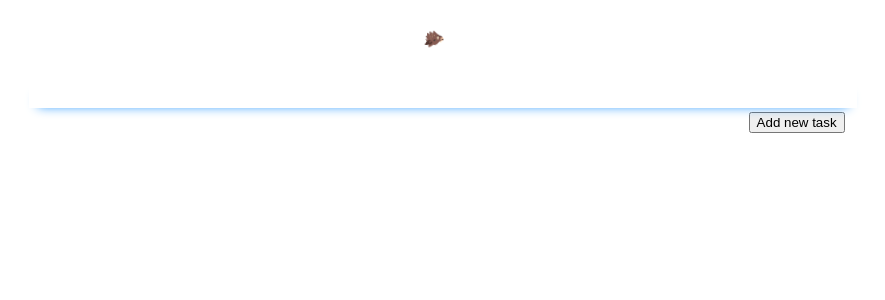
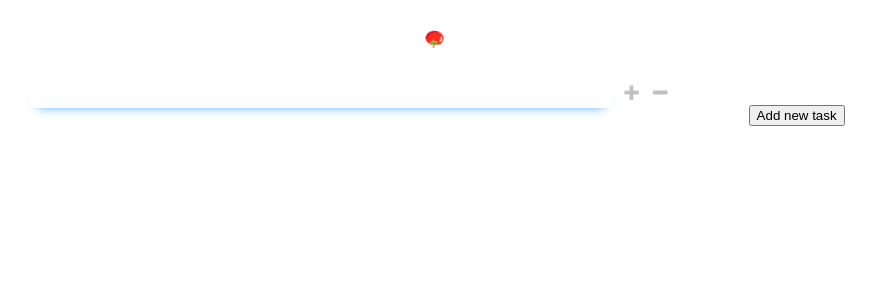
Before and after one commit to MichalWi/fun-with-react, a React (Create React App) app in the folder forlist/: page / in a window 1280 px wide. Both pictures are taken after a click on the button "Add new task". Shown: the top 300 px of the page, without its empty margins (205-1090 px from the left). Built offline with nearby package versions, Linux system fonts and the light colour scheme.

Commit message:
add pomodoros

```diff
--- a/forlist/package.json
+++ b/forlist/package.json
@@ -3,6 +3,7 @@
   "version": "0.1.0",
   "private": true,
   "dependencies": {
+    "lodash.debounce": "^4.0.8",
     "react": "^16.2.0",
     "react-dom": "^16.2.0",
     "react-scripts": "1.1.0"
--- a/forlist/src/App.jsx
+++ b/forlist/src/App.jsx
@@ -9,7 +9,7 @@ class App extends Component {
 		return (
 			<div className="App">
 				<div className="App-header">
-					<div className="App-logo"><span  role="img"   aria-label="boar" >🐗</span></div>
+					<div className="App-logo"><span  role="img"  aria-label="tomato" >🍅</span></div>
 				</div>
 				<div className="tasks">
 					<TaskList/>
--- /dev/null
+++ b/forlist/src/PomodoroGroup.css
@@ -0,0 +1,23 @@
+.pomodoro-group {
+    float: left;
+    margin: 4px;
+    width: 20%
+}
+
+.pomodoro-group .tomato {
+    float: right;
+    font-size: 0.8em;
+}
+
+.pomodoro-group .pending {
+    -webkit-filter: opacity(0.1);
+    filter: opacity(0.1);
+}
+
+.pomodoro-group button {
+    background: none;
+    border: none;
+    float: left;
+    -webkit-filter: opacity(0.4);
+    filter: opacity(0.4);
+}
--- /dev/null
+++ b/forlist/src/PomodoroGroup.jsx
@@ -0,0 +1,53 @@
+import React, { Component } from "react";
+import "./PomodoroGroup.css";
+
+class PomodoroGroup extends Component {
+	constructor(props) {
+		super(props);
+
+		this.state = {
+			pomodoros: [],
+			lastId: 0
+		};
+		this.handlePlus = this.handlePlus.bind(this);
+		this.handleMinus = this.handleMinus.bind(this);
+	}
+
+
+	handlePlus() {
+		this.setState(prevState => ({
+			pomodoros: [...prevState.pomodoros, { id: prevState.lastId + 1, Text: "" }],
+			lastId: prevState.lastId + 1
+		}));
+	}
+	handleMinus() {
+		if (this.state.pomodoros.length) {
+			this.setState(prevState => ({
+				pomodoros: prevState.pomodoros.slice(0,-1)
+			}));
+		}
+	}
+
+	render() {
+		let items = this.state.pomodoros.map((item) => {
+
+			if (item.state === "completed") {
+				return <span   key={item.id} role="img" aria-label="pomodoro" className="pending tomato">🍅</span>;
+
+			} else {
+				return <span   key={item.id} role="img" aria-label="pomodoro" className="completed tomato">🍅</span>;
+			}
+		});
+
+		return (
+			<div className="pomodoro-group">
+				<div>
+					<button onClick={this.handlePlus}><span role="img" aria-label="plus" >➕</span></button>
+					<button onClick={this.handleMinus}><span role="img" aria-label="minus" >➖</span></button>
+					{items}
+				</div>
+			</div>
+		);
+	}
+}
+export default PomodoroGroup;
--- a/forlist/src/Task.css
+++ b/forlist/src/Task.css
@@ -6,8 +6,9 @@
     border: none;
     background: none;
     padding: 5px 8px;
-    width: 100%;
+    width: 70%;
     font-size: 1em;
+    float: left;
 }
 
 .task input:focus {
--- a/forlist/src/Task.jsx
+++ b/forlist/src/Task.jsx
@@ -1,5 +1,6 @@
 import React, { Component } from "react";
 import debounce from 'lodash.debounce';
+import PomodoroGroup from "./PomodoroGroup"
 import "./Task.css";
 
 class Task extends Component {
@@ -52,6 +53,7 @@ class Task extends Component {
 		return (
 			<div className="task">
 				<input autoFocus  ref="input"   value={this.state.Text} onChange={this.handleChange} onKeyDown={this.handleKeyDown} />
+				<PomodoroGroup />
 			</div>
 		);
 	}
--- a/forlist/src/TaskList.jsx
+++ b/forlist/src/TaskList.jsx
@@ -23,7 +23,6 @@ class TaskList extends Component {
 		//todo: load from memory/API
 		if(window.localStorage){
 			var cache = JSON.parse(localStorage.getItem(TaskHistoryKey));
-
 			if(cache){
 				this.setState(cache);
 			}
```
Also changed, not shown: 1 other file (tests, documents, lock files or other folders).
